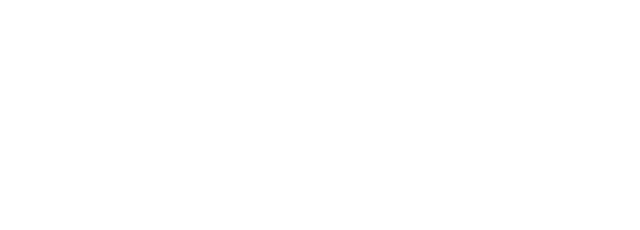
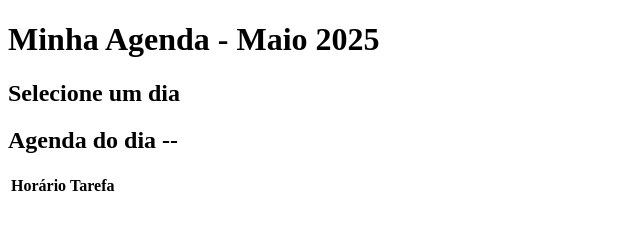
Before and after one commit to GabrielVancoDev/Agenda-Interativa, a plain HTML site: page index.html in a window 1280 px wide. Shown: the whole page, without its empty margins (0-640 px from the left). Drawn offline with Linux system fonts and the light colour scheme.

Commit message:
Estudando estrutura mais prática para o HTML

```diff
--- a/index.html
+++ b/index.html
@@ -1,15 +1,40 @@
 <!DOCTYPE html>
-<html lang="pt-br">
+<html lang="pt-BR">
 <head>
-    <meta charset="UTF-8">
-    <meta name="viewport" content="width=device-width, initial-scale=1.0">
-    <title>Agenda do dia a dia</title>
-    <link rel="stylesheet" href="style.css">
+  <meta charset="UTF-8" />
+  <meta name="viewport" content="width=device-width, initial-scale=1.0"/>
+  <title>Calendário Agenda - Maio 2025</title>
+  <link rel="stylesheet" href="style.css" />
 </head>
 <body>
+  <header>
+    <h1>Minha Agenda - Maio 2025</h1>
+  </header>
 
+  <main>
+    <section id="calendario">
+      <h2>Selecione um dia</h2>
+      <div class="dias">
+        <!-- Dias serão inseridos via JS -->
+      </div>
+    </section>
 
+    <section id="agenda">
+      <h2>Agenda do dia <span id="diaSelecionado">--</span></h2>
+      <table>
+        <thead>
+          <tr>
+            <th>Horário</th>
+            <th>Tarefa</th>
+          </tr>
+        </thead>
+        <tbody id="tabelaAgenda">
+          <!-- Linhas geradas via JS -->
+        </tbody>
+      </table>
+    </section>
+  </main>
 
-    <script src="script.js"></script>
+  <script src="script.js"></script>
 </body>
 </html>
```
